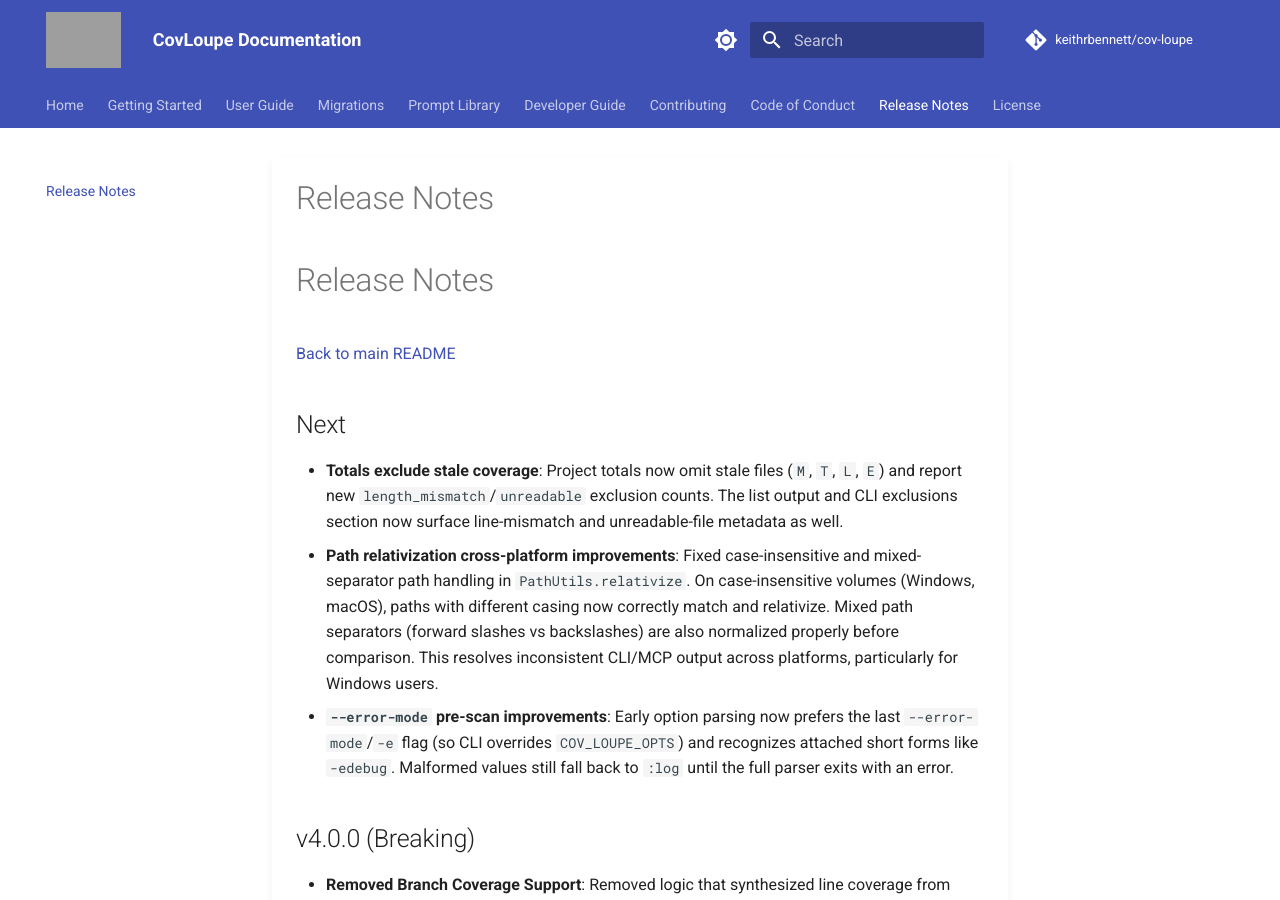
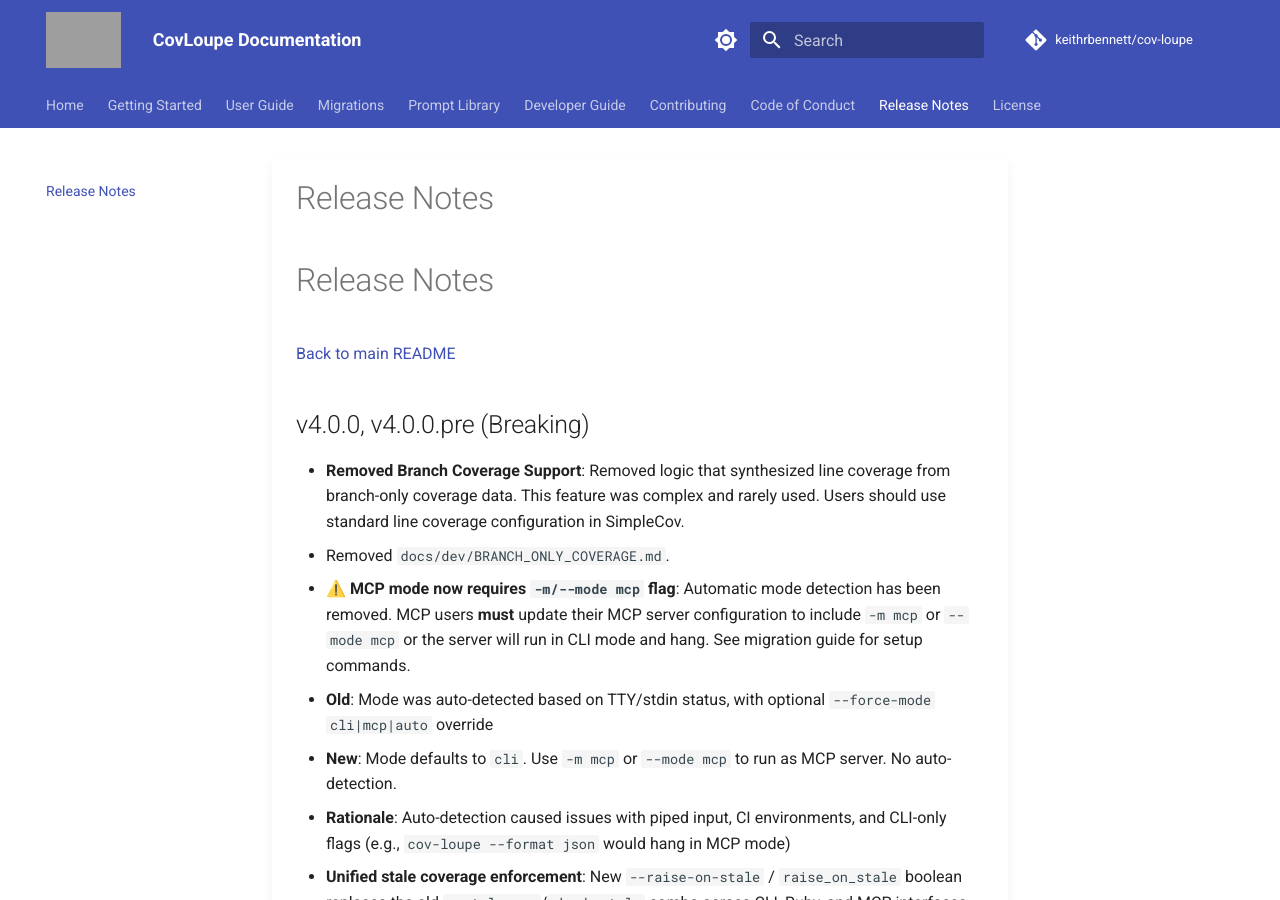
Before and after one commit to keithrbennett/simplecov-mcp, an MkDocs documentation site: the page built from docs/release_notes.md, in a window 1280 px wide and 900 px high. Built offline with MkDocs 1.6.1 and Material for MkDocs 9.7.7, drawn with Linux system fonts in a browser that asks for light colours; comment, search, counter and statistics services are not loaded; grey boxes are pictures that could not be loaded.

Commit message:
Add 4.0.0.pre section to release notes

```diff
--- a/RELEASE_NOTES.md
+++ b/RELEASE_NOTES.md
@@ -2,13 +2,8 @@
 
 [Back to main README](docs/index.md)
 
-## Next
 
-- **Totals exclude stale coverage**: Project totals now omit stale files (`M`, `T`, `L`, `E`) and report new `length_mismatch`/`unreadable` exclusion counts. The list output and CLI exclusions section now surface line-mismatch and unreadable-file metadata as well.
-- **Path relativization cross-platform improvements**: Fixed case-insensitive and mixed-separator path handling in `PathUtils.relativize`. On case-insensitive volumes (Windows, macOS), paths with different casing now correctly match and relativize. Mixed path separators (forward slashes vs backslashes) are also normalized properly before comparison. This resolves inconsistent CLI/MCP output across platforms, particularly for Windows users.
-- **`--error-mode` pre-scan improvements**: Early option parsing now prefers the last `--error-mode`/`-e` flag (so CLI overrides `COV_LOUPE_OPTS`) and recognizes attached short forms like `-edebug`. Malformed values still fall back to `:log` until the full parser exits with an error.
-
-## v4.0.0 (Breaking)
+## v4.0.0, v4.0.0.pre (Breaking)
 
 - **Removed Branch Coverage Support**: Removed logic that synthesized line coverage from branch-only coverage data. This feature was complex and rarely used. Users should use standard line coverage configuration in SimpleCov.
   - Removed `docs/dev/BRANCH_ONLY_COVERAGE.md`.
```
Also changed, not shown: 1 other file.
